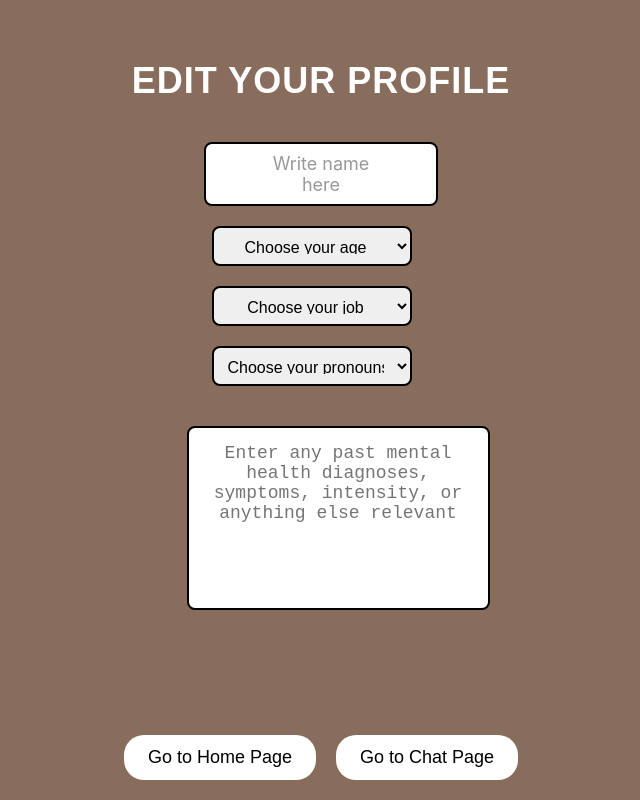
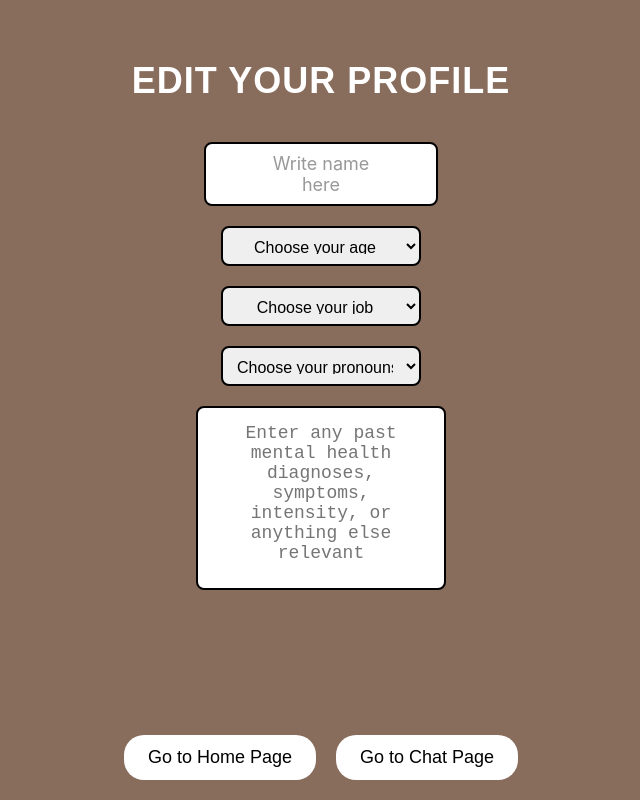
Before and after one commit to Way05/HenHacks25, a React (Create React App) app in the folder henhacks25/: page /profile in a window 1280 px wide. Shown: the whole page, without its empty margins (319-959 px from the left). Built offline with nearby package versions, Linux system fonts and the light colour scheme.

Commit message:
centered elements

```diff
--- a/henhacks25/src/CSS/profile.css
+++ b/henhacks25/src/CSS/profile.css
@@ -127,7 +127,6 @@ h1 {
     width: 100%;
     max-width: 250px; /* Adjusted max width to make the dropdown narrower */
     margin-top: 20px; /* Space above each dropdown */
-    margin-bottom: 20px; /* Space below each dropdown */
     display: flex;
     justify-content: center;
     align-items: center;
@@ -175,3 +174,12 @@ textarea {
   textarea:hover {
     border-color: #ea9e78; /* Change border color on hover */
   }
+
+  .history-textbox {
+    width: 100%;
+    max-width: 250px; /* Adjusted max width to make the dropdown narrower */
+    margin-bottom: 20px; /* Space below each dropdown */
+    display: flex;
+    justify-content: center;
+    align-items: center;
+  }
--- a/henhacks25/src/pages/profile.tsx
+++ b/henhacks25/src/pages/profile.tsx
@@ -81,12 +81,14 @@ const ProfilePage: React.FC = () => {
         </div>
 
         {/* Past Mental Health Info */}
+        <div className="history-textbox">
         <textarea
           name="past"
           placeholder="Enter any past mental health diagnoses, symptoms, intensity, or anything else relevant"
           value={past}
           onChange={handleChange(setPast, "past")}
         />
+        </div>
       </div>
 
       {/* Navigation Buttons at Bottom */}
```
